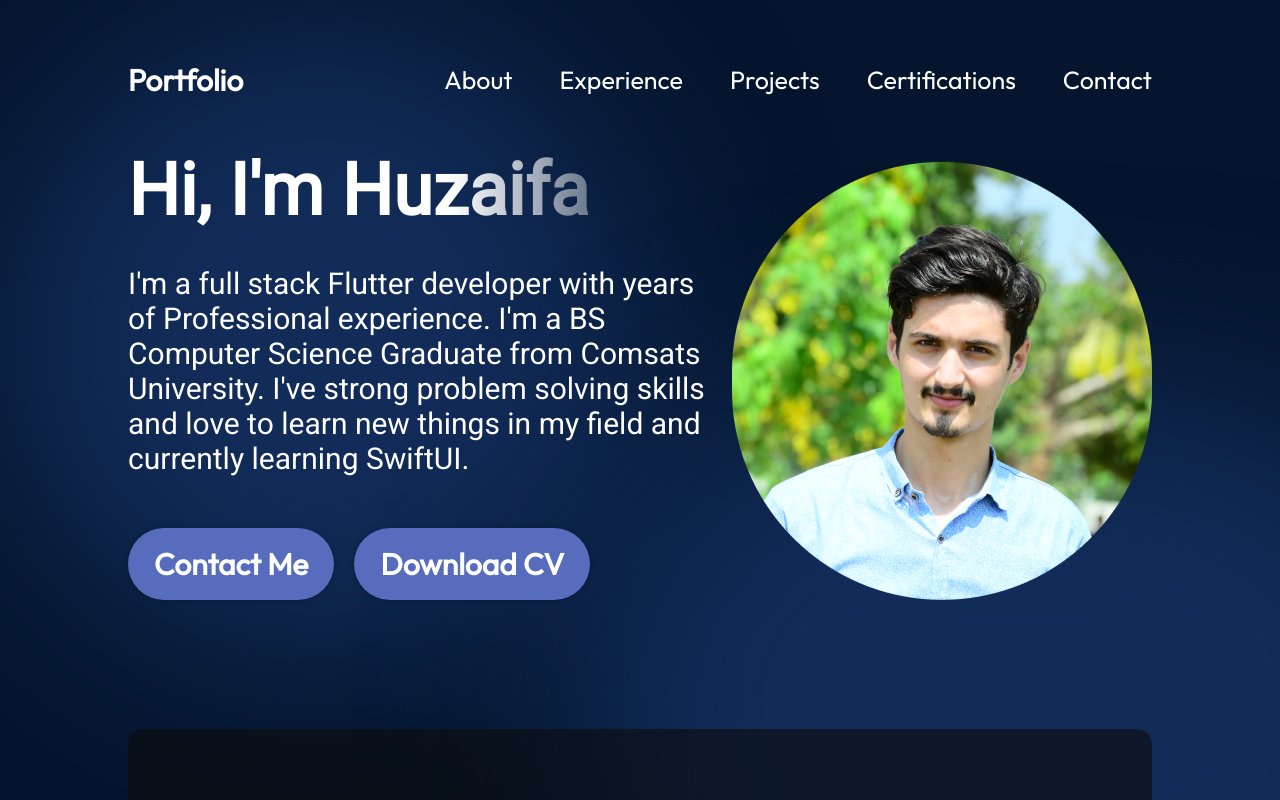
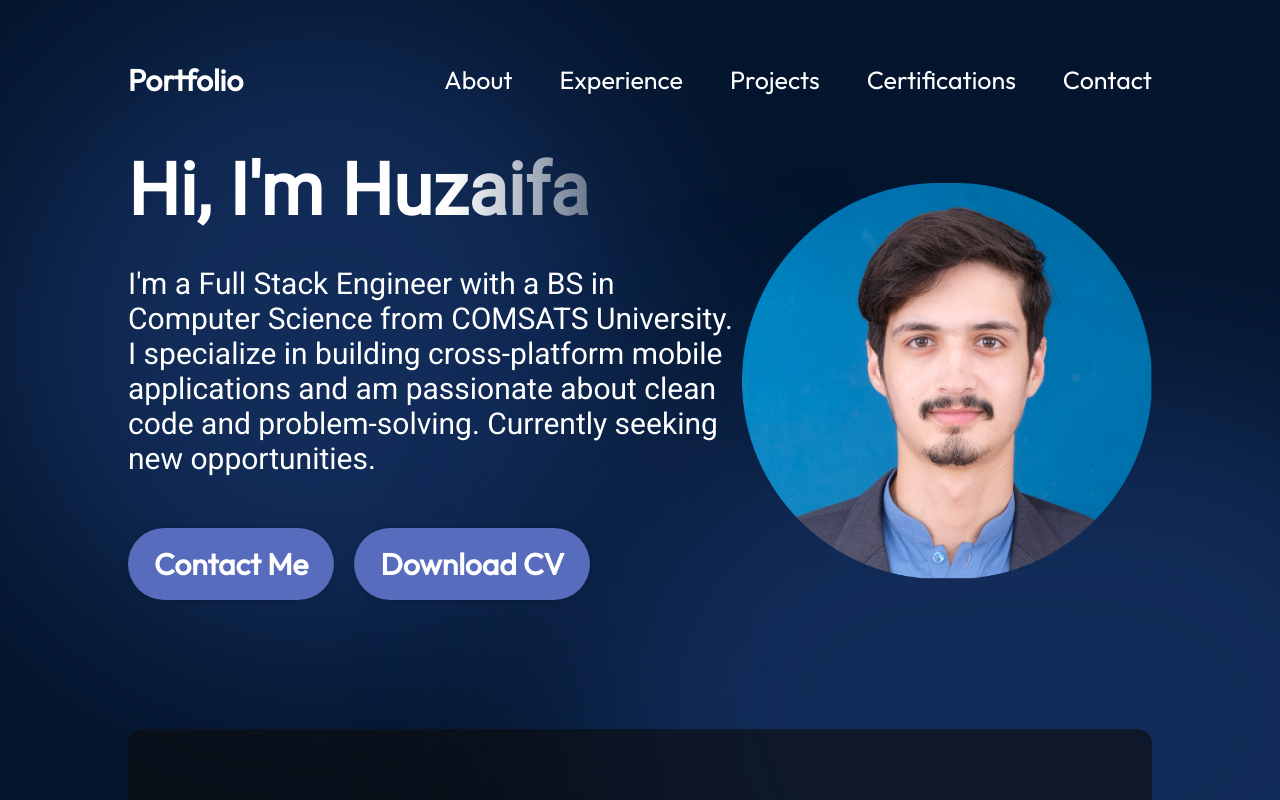
Before and after one commit to huzaifak08/Huzaifa-Portfolio, a React (Vite) app: page / in a window 1280 px wide. Shown: the top 800 px of the page. Built offline with nearby package versions, Linux system fonts and the light colour scheme.

Commit message:
some basic refactoring after qlu

```diff
--- a/src/components/hero/Hero.jsx
+++ b/src/components/hero/Hero.jsx
@@ -8,17 +8,17 @@ function Hero() {
       <div className={styles.content}>
         <h1 className={styles.title}>Hi, I'm Huzaifa</h1>
         <p className={styles.description}>
-          I'm a full stack Flutter developer with years of
-          Professional experience. I'm a BS Computer Science Graduate from
-          Comsats University. I've strong problem solving skills and love to
-          learn new things in my field and currently learning SwiftUI.
+          I'm a Full Stack Engineer with a BS in Computer Science from COMSATS
+          University. I specialize in building cross-platform mobile
+          applications and am passionate about clean code and problem-solving.
+          Currently seeking new opportunities.
         </p>
         <div className={styles.buttons}>
           <a href="mailto:huzaifa.uno@gmail.com" className={styles.contactBtn}>
             Contact Me
           </a>
           <a
-            href="https://drive.google.com/file/d/1KpSRWt7kH1MCu-wZz_lYdmaO1qDQ2pt7/view?usp=sharing"
+            href="https://drive.google.com/file/d/1-xxQR6xY_0tb76OO3iwNoCBvKgviS6Ur/view?usp=sharing"
             className={styles.contactBtn}
             target="_blank"
           >
@@ -27,7 +27,7 @@ function Hero() {
         </div>
       </div>
       <img
-        src={getImageUrl("hero/heroImage.png")}
+        src={getImageUrl("hero/ps-compressed.png")}
         alt="Hero image of me"
         className={styles.heroImg}
       />
--- a/src/components/hero/Hero.module.css
+++ b/src/components/hero/Hero.module.css
@@ -57,7 +57,7 @@
 }
 
 .heroImg {
-  width: 50%;
+  width: 40%;
   z-index: 1;
   margin-left: 5px;
 
--- a/src/components/projects/ProjectCard.jsx
+++ b/src/components/projects/ProjectCard.jsx
@@ -24,12 +24,24 @@ function ProjectCard({
         })}
       </ul>
       <div className={styles.links}>
-        <a href={demo} className={styles.link} target="_blank">
-          Demo
-        </a>
-        <a href={source} className={styles.link} target="_blank">
-          Source
-        </a>
+        {demo && (
+          <a href={demo} className={styles.link} target="_blank">
+            {demo.includes("google")
+              ? "Google"
+              : demo.includes("apple")
+              ? "Apple"
+              : "Demo"}
+          </a>
+        )}
+        {source && (
+          <a href={source} className={styles.link} target="_blank">
+            {source.includes("google")
+              ? "Google"
+              : source.includes("apple")
+              ? "Apple"
+              : "Source"}
+          </a>
+        )}
       </div>
     </div>
   );
```
Also changed, not shown: assets/hero/ps-compressed.png (added).
